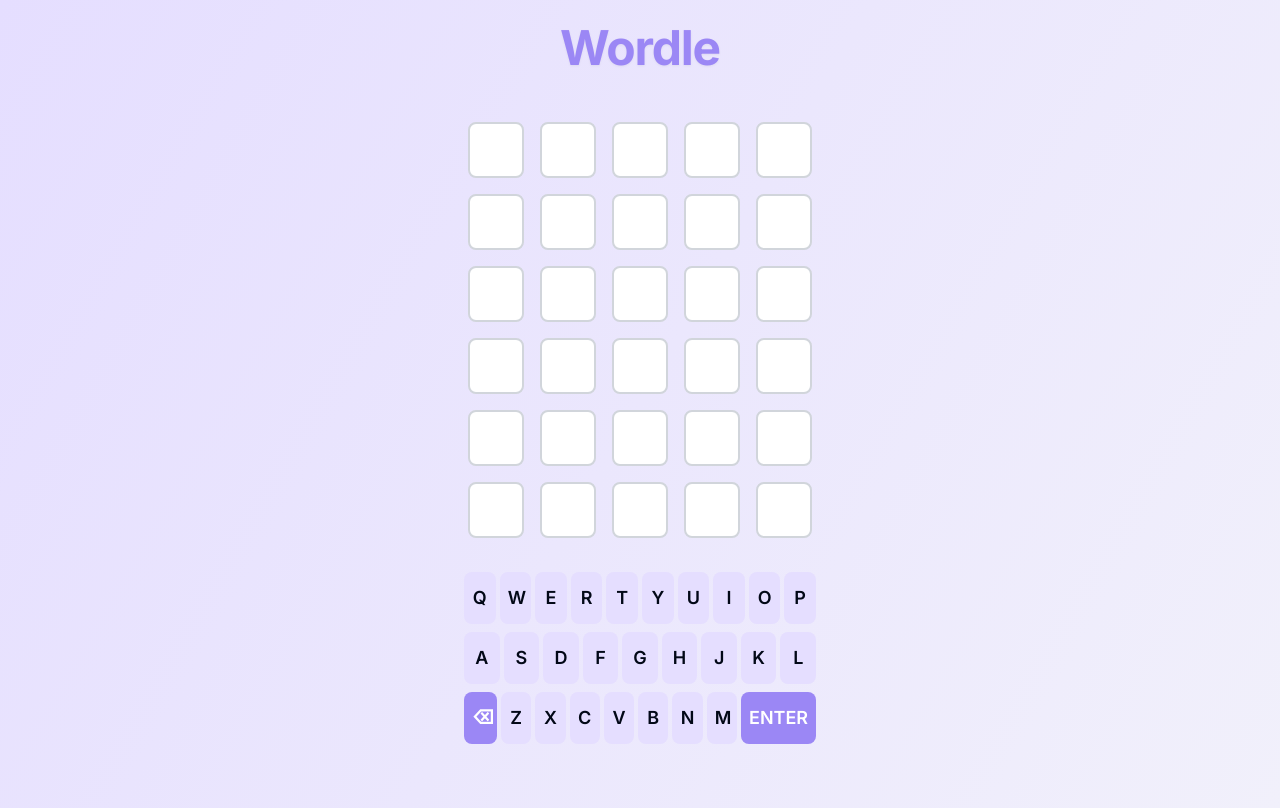
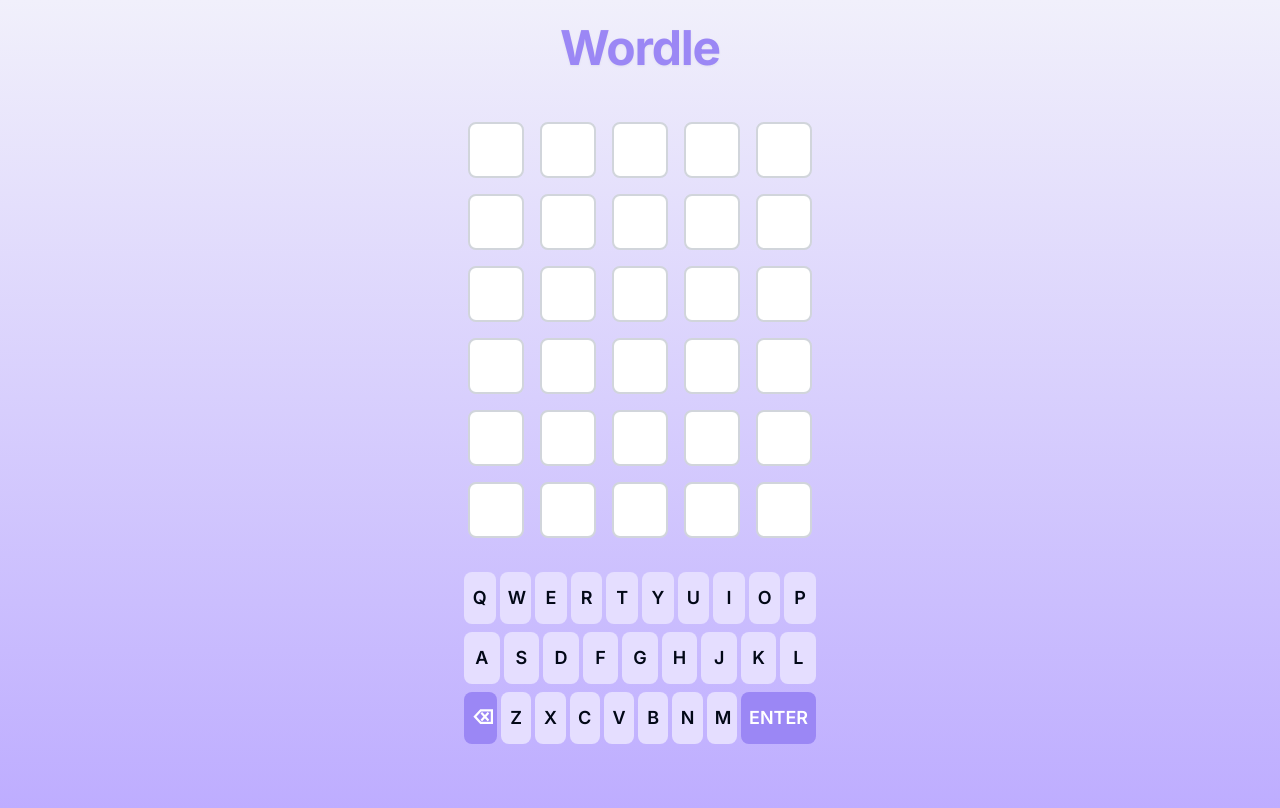
Before and after one commit to seriesoftubes/whatword, a React (Vite) app: page / in a window 1280 px wide. Built offline with nearby package versions, Linux system fonts and the light colour scheme.

Commit message:
update gradient background

```diff
--- a/src/pages/Index.tsx
+++ b/src/pages/Index.tsx
@@ -183,7 +183,7 @@
   // Compute display: up to NUM_TURNS rows + current attempt
   return (
     <main className="min-h-screen flex flex-col items-center justify-start gap-6"
-      style={{ background: "linear-gradient(120deg, #E5DEFF 0%, #F1F0FB 100%)", fontFamily: "Inter, system-ui,sans-serif" }}>
+      style={{ background: "linear-gradient(0deg, rgb(190, 173, 255) 0%, rgb(241, 240, 251) 100%)", fontFamily: "Inter, system-ui,sans-serif" }}>
       <div className="w-full py-3 md:py-6 text-center">
         <h1 className="text-3xl md:text-5xl font-bold tracking-tight mb-0 text-wordle-correct drop-shadow-sm">Wordle</h1>
       </div>
```
